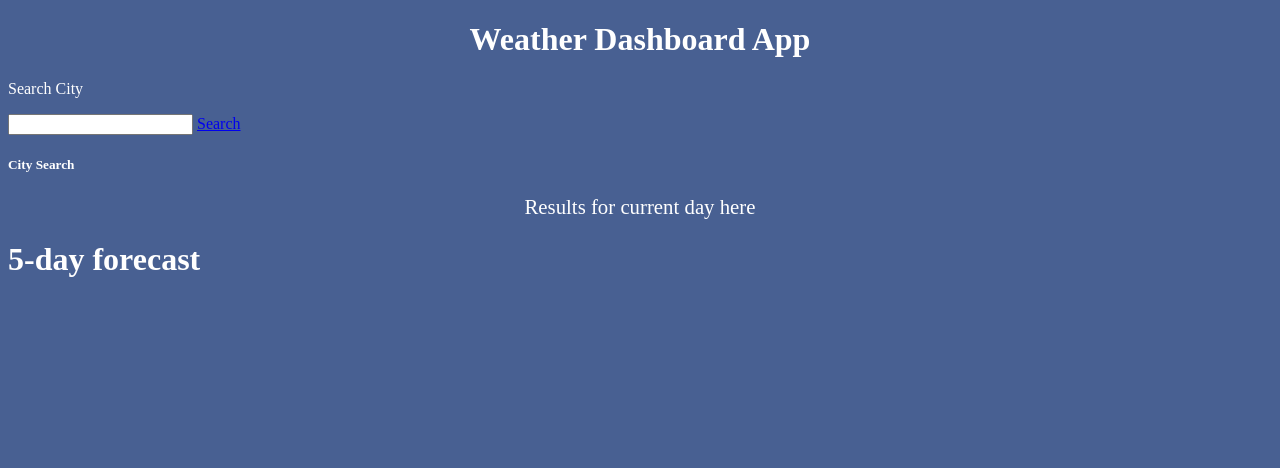
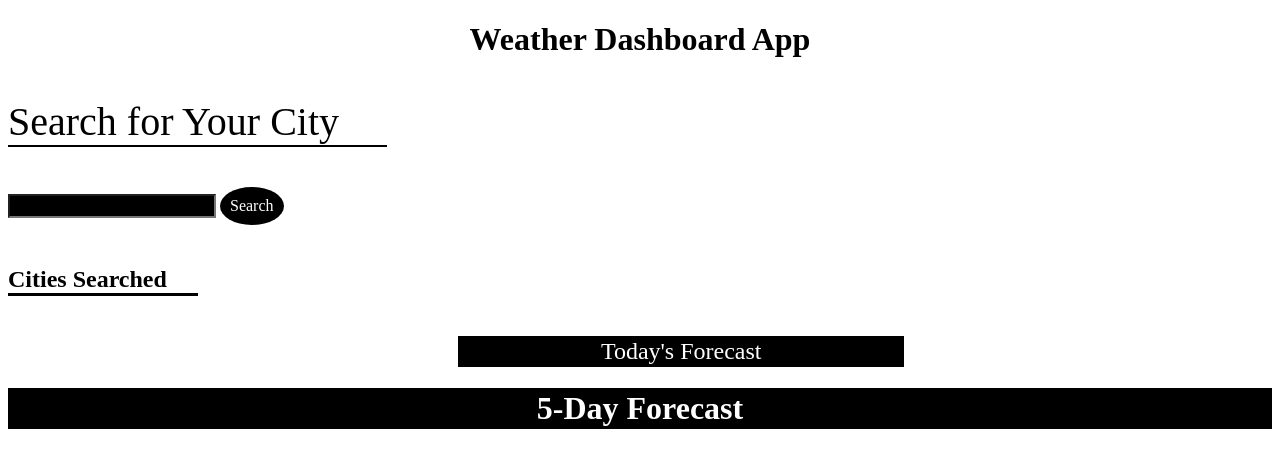
Before and after one commit to JLopez1227/Weather-Dashboard-App, a plain HTML site: page index.html in a window 1280 px wide. Drawn offline with nearby package versions, Linux system fonts and the light colour scheme; a web font is replaced by a local one.

Commit message:
Added styling to the page, worked on fonts, buttons, forecast data.

```diff
--- a/index.html
+++ b/index.html
@@ -15,20 +15,20 @@
 
     <div class="card w-75 mb-3">
         <div class="card-body">
-          <p class="card-text">Search City</p>
+          <p class="card-text">Search for Your City</p>
           <input id='searchInput'type="text" class="form-control" aria-label="Sizing example input" aria-describedby="inputGroup-sizing-sm">
           <a href="#" id="searchButton" class="btn btn-primary">Search</a>
 
-          <h5 class="card-title">City Search</h5>
+          <h5 class="card-title">Cities Searched</h5>
           <div id="cityHistory"></div>
 
         </div>
       </div>
 
 
-    <div  id='currentDiv' class="container"> Results for current day here</div>
+    <div  id='currentDiv' class="container"> Today's Forecast</div>
 
-      <h1>5-day forecast</h1>
+      <h1 class="header">5-Day Forecast</h1>
 
     <div id="fiveDayForecast" class="container">
     </div>
--- a/script.js
+++ b/script.js
@@ -31,8 +31,8 @@ function fiveDayWeather(fiveDayData) {
 
     displayDate.textContent = date;
     displayHumidity.textContent = "Humidity: " + humidity + "%";
-    displayWindSpeed.textContent = "Wind Speed: " + windSpeed + "MPH";
-    displayTemp.textContent = "Temperature: " + temp + "°";
+    displayWindSpeed.textContent = "Wind Speed: " + windSpeed + " MPH";
+    displayTemp.textContent = "Temperature: " + temp + " °F";
     displayForecast.appendChild(displayDate);
     displayForecast.appendChild(displayHumidity);
     displayForecast.appendChild(displayWindSpeed);
@@ -53,6 +53,7 @@ function singleDayWeather(singleDayData) {
   const displayWindSpeed = document.createElement("p");
   const displayTemp = document.createElement("p");
   const displayDate = document.createElement("p");
+  const todayForecast = document.createElement('h2');
 
   const date = new Date(singleDayData.dt * 1000).toLocaleDateString();
   const humidity = singleDayData.main.humidity;
@@ -65,9 +66,11 @@ function singleDayWeather(singleDayData) {
 
   displayDate.textContent = "Date: " + date;
   displayHumidity.textContent = "Humidity: " + humidity + "%";
-  displayTemp.textContent = "Temperature: " + temp + "°";
-  displayWindSpeed.textContent = "Wind Speed: " + windSpeed + "MPH";
+  displayTemp.textContent = "Temperature: " + temp + " °F";
+  displayWindSpeed.textContent = "Wind Speed: " + windSpeed + " MPH";
+  todayForecast.textContent = "Today's Forecast:"
 
+  currentDay.appendChild(todayForecast)
   currentDay.appendChild(displayDate);
   currentDay.appendChild(displayHumidity);
   currentDay.appendChild(displayWindSpeed);
--- a/style.css
+++ b/style.css
@@ -1,24 +1,90 @@
-#header{
+#header {
   text-align: center;
   font-family: Playfair Display;
 }
 
-#body{
-    background-color: rgb(72, 96, 146);
-    color: white
+#body {
+  background-color: white;
+  color: black;
 }
 
-.container{
-    text-align:center;
+.container {
+  text-align: center;
   font-family: Playfair Display;
   font-size: 1.3rem;
 }
 
-.forecastItem{
+.card-text{
+    font-family: Playfair Display;
+    font-size: 2.5rem;
+    border-bottom: 2px solid black;
+    width: 30%
+}
+
+.card-title{
+    font-family: Playfair Display;
+    font-size: 1.5rem;
+    border-bottom: solid black;
+    background-color: white;
+    color: black;
+    width: 15%
+}
+
+#searchInput{
+    overflow: hidden;
+  background-color: black;
+  color: white;
+  font-family: Playfair Display;
+  font-size: 1rem;
+
+}
+
+.forecastItem {
   width: 20%;
   border: 2px solid black;
+  background-color: black;
+  color: white;
 }
 
-#fiveDayForecast{
+#fiveDayForecast {
   display: flex;
+  justify-content: space-between;
 }
+
+#currentDiv {
+  display: flexbox;
+  width: 35%;
+  font-size: 1.5rem;
+  border: 2px solid black;
+  justify-content: space-between;
+  text-align: center;
+  background-color: black;
+  color: white;
+  margin-left: 450px;
+}
+
+
+.header {
+  text-align: center;
+  font-family: Playfair Display;
+  border: 2px solid black;
+  background-color: black;
+  color: white;
+}
+
+#searchButton {
+  transition-duration: 0.4s;
+  background-color: black;
+  border-radius: 50%;
+  color: white;
+  padding: 10px 10px;
+  text-align: center;
+  text-decoration: none;
+  display: inline-block;
+  font-size: 16px;
+}
+
+#searchButton:hover {
+  background-color: white;
+  color: black;
+}
```
Lines whose indentation alone changed are shown as unchanged.
